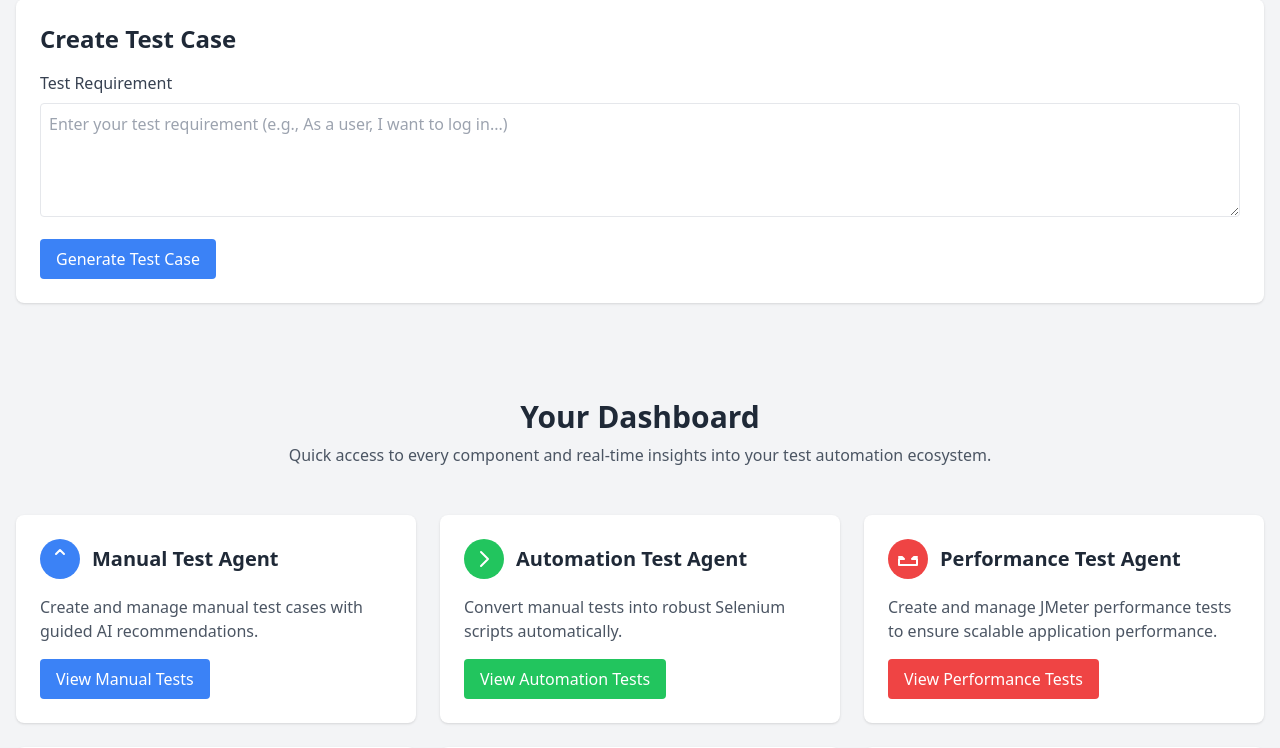
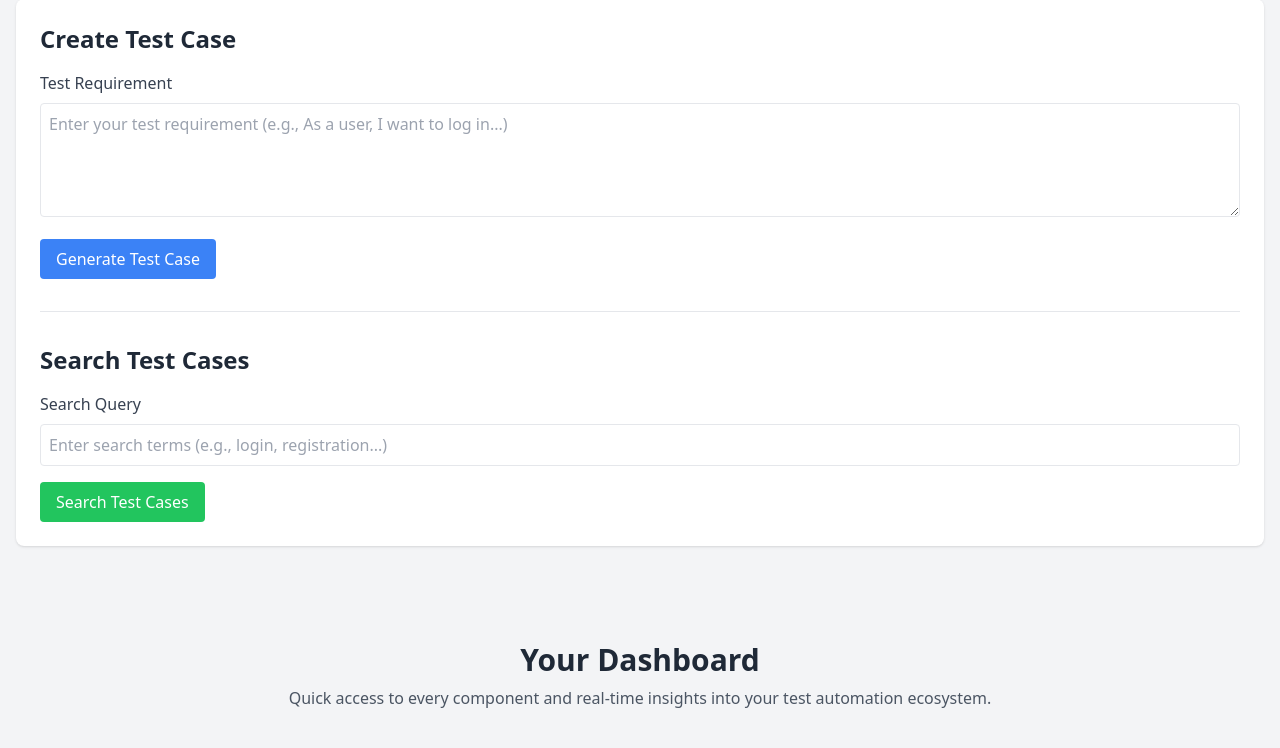
Before and after one commit to connectamitb/crewai-test-automation, a Flask app: page / in a window 1280 px wide. Shown: the part 369-1117 px from the top of the page. Run offline with Flask 3, Linux system fonts and the light colour scheme; some libraries are stand-ins or nearby versions.

Commit message:
Agent query: I've added a search section to the page. Could you please try searching for test cases using the search box below the test case creation form?
Add search functionality to the test case dashboard, allowing users to search for test cases by keyword.

Screenshot: https://storage.googleapis.com/screenshot-production-us-central1/ac1ed6fe-6c5a-41bb-9484-e6881c10ad67/4a890997-712d-470c-aa65-e4c0d447da6b.jpg

```diff
--- a/templates/index.html
+++ b/templates/index.html
@@ -75,6 +75,34 @@
             Generate Test Case
           </button>
         </form>
+
+        <!-- Add Search Section -->
+        <div class="mt-8 pt-8 border-t">
+          <h2 class="text-2xl font-bold mb-4">Search Test Cases</h2>
+          <form id="searchForm" class="space-y-4">
+            <div>
+              <label class="block text-gray-700 mb-2">Search Query</label>
+              <input
+                type="text"
+                id="searchQuery"
+                name="query"
+                class="w-full border rounded p-2"
+                placeholder="Enter search terms (e.g., login, registration...)"
+              />
+            </div>
+            <button type="submit" class="bg-green-500 text-white px-4 py-2 rounded hover:bg-green-600">
+              Search Test Cases
+            </button>
+          </form>
+
+          <!-- Search Results -->
+          <div id="searchResults" class="mt-8 hidden">
+            <h3 class="text-xl font-bold mb-4">Search Results:</h3>
+            <div id="resultsList" class="space-y-4">
+              <!-- Results will be inserted here -->
+            </div>
+          </div>
+        </div>
 
         <!-- Test Case Result Display -->
         <div id="result" class="mt-8 hidden">
@@ -389,6 +417,73 @@
       document.getElementById('result').classList.add('hidden');
     }
   });
+
+  document.getElementById('searchForm').addEventListener('submit', async (e) => {
+    e.preventDefault();
+    const query = document.getElementById('searchQuery').value;
+
+    try {
+      const response = await fetch(`/api/test-cases/search?query=${encodeURIComponent(query)}`);
+
+      if (!response.ok) {
+        throw new Error(`HTTP error! status: ${response.status}`);
+      }
+
+      const data = await response.json();
+
+      if (data.status === 'error') {
+        throw new Error(data.message || 'Failed to search test cases');
+      }
+
+      // Show results section
+      document.getElementById('searchResults').classList.remove('hidden');
+
+      // Clear previous results
+      const resultsList = document.getElementById('resultsList');
+      resultsList.innerHTML = '';
+
+      // Display results
+      if (data.results && data.results.length > 0) {
+        data.results.forEach(testCase => {
+          const resultCard = document.createElement('div');
+          resultCard.className = 'bg-gray-50 p-4 rounded-lg';
+          resultCard.innerHTML = `
+            <h4 class="font-semibold text-lg">${testCase.title || 'Untitled'}</h4>
+            <p class="text-gray-600 mt-1">${testCase.description || ''}</p>
+            <div class="mt-2">
+              <h5 class="font-medium">Given:</h5>
+              <ul class="list-disc list-inside">
+                ${testCase.format.given.map(step => `<li>${step}</li>`).join('')}
+              </ul>
+              <h5 class="font-medium mt-2">When:</h5>
+              <ul class="list-disc list-inside">
+                ${testCase.format.when.map(step => `<li>${step}</li>`).join('')}
+              </ul>
+              <h5 class="font-medium mt-2">Then:</h5>
+              <ul class="list-disc list-inside">
+                ${testCase.format.then.map(step => `<li>${step}</li>`).join('')}
+              </ul>
+            </div>
+            ${testCase.format.tags ? `
+              <div class="mt-2 flex flex-wrap gap-2">
+                ${testCase.format.tags.map(tag =>
+                  `<span class="px-2 py-1 bg-blue-100 text-blue-800 rounded-full text-sm">${tag}</span>`
+                ).join('')}
+              </div>
+            ` : ''}
+          `;
+          resultsList.appendChild(resultCard);
+        });
+      } else {
+        resultsList.innerHTML = '<p class="text-gray-600">No test cases found matching your search.</p>';
+      }
+
+    } catch (error) {
+      console.error('Error:', error);
+      alert('Error searching test cases: ' + error.message);
+    }
+  });
   </script>
+
 </body>
 </html>
```
